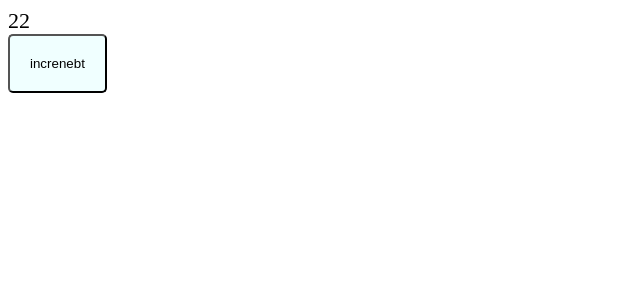
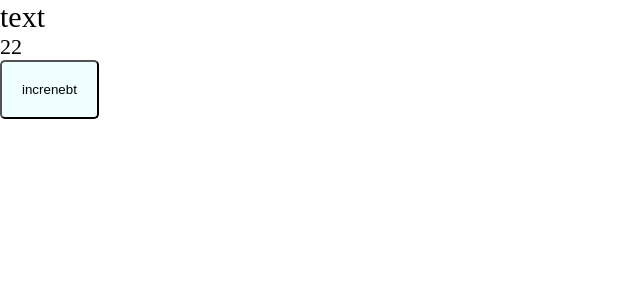
Before and after one commit to vodkamishka/advanced-react, a React app: page / in a window 1280 px wide. Shown: the top 300 px of the page, without its empty margins (0-640 px from the left). Built offline with nearby package versions, Linux system fonts and the light colour scheme.

Commit message:
Отделил js от css с помощью mini-css-extract-plugin и внедрил модульную систему для css

```diff
--- a/package.json
+++ b/package.json
@@ -4,7 +4,7 @@
   "description": "",
   "main": "index.js",
   "scripts": {
-    "start": "webpack serve --env port=3001",
+    "start": "webpack serve --env port=3000",
     "build:prod": "webpack --env mode=production",
     "build:dev": "webpack --env mode=development"
   },
@@ -19,6 +19,7 @@
     "@types/webpack-dev-server": "^4.7.2",
     "css-loader": "^6.9.0",
     "html-webpack-plugin": "^5.6.0",
+    "mini-css-extract-plugin": "^2.7.6",
     "sass": "^1.69.7",
     "sass-loader": "^13.3.3",
     "style-loader": "^3.3.4",
--- a/public/index.html
+++ b/public/index.html
@@ -5,7 +5,7 @@
     <meta name="viewport"
           content="width=device-width, user-scalable=no, initial-scale=1.0, maximum-scale=1.0, minimum-scale=1.0">
     <meta http-equiv="X-UA-Compatible" content="ie=edge">
-    <title>Document</title>
+    <title>Advanced React</title>
 </head>
 <body>
 
--- /dev/null
+++ b/src/App.tsx
@@ -0,0 +1,13 @@
+import Counter from "./components/Counter";
+import './index.scss';
+
+function App() {
+    return (
+        <div className='app'>
+            text
+            <Counter/>
+        </div>
+    );
+}
+
+export default App;
--- a/src/components/Counter.scss
+++ b/src/components/Counter.module.scss
@@ -1,4 +1,4 @@
-button {
+.button {
   padding: 20px;
   border-radius: 5px;
   background-color: azure;
--- a/src/components/Counter.tsx
+++ b/src/components/Counter.tsx
@@ -1,6 +1,6 @@
 import {useState} from 'react';
 
-import './Counter.scss';
+import classes from './Counter.module.scss';
 
 export default function Counter() {
 
@@ -9,7 +9,7 @@
     return (
         <>
             <div style={{fontSize: '22px'}}>{count}</div>
-            <button onClick={() => setCount(count => count + 1)}>increnebt</button>
+            <button className={classes.button} onClick={() => setCount(count => count + 1)}>increnebt</button>
         </>
     );
 }
--- /dev/null
+++ b/src/index.scss
@@ -0,0 +1,9 @@
+* {
+  margin: 0;
+  padding: 0;
+  box-sizing: border-box;
+}
+
+.app {
+    font-size: 30px;
+}
--- a/src/index.tsx
+++ b/src/index.tsx
@@ -1,6 +1,7 @@
 import {render} from 'react-dom';
-import Counter from "./components/Counter";
+import App from "./App";
+
 
 render(
-    <Counter/>, document.getElementById('root')
+    <App/>, document.getElementById('root')
 )
```
Also changed, not shown: src/global.d.ts (added, +7 -0 lines), 4 other files (tests, documents, lock files or other folders).
